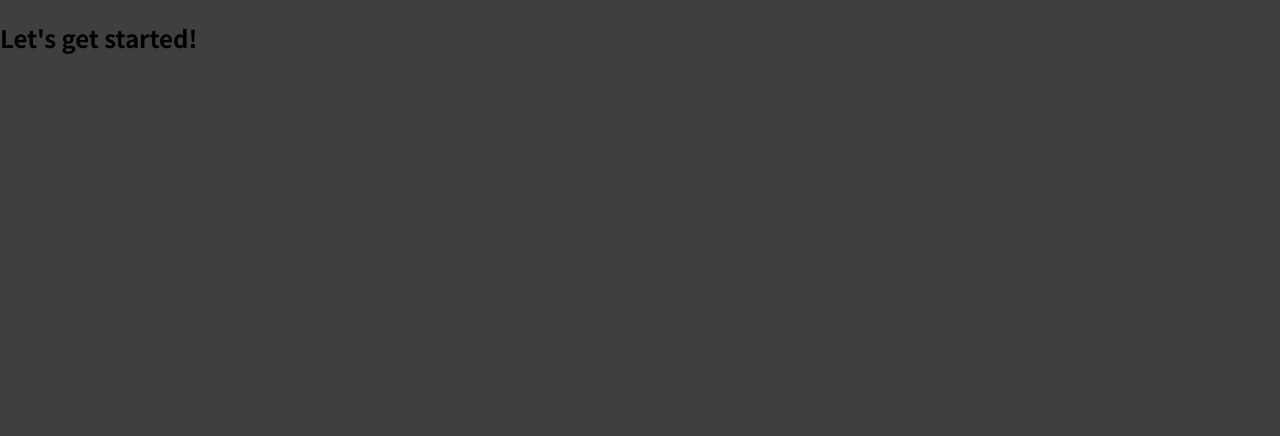
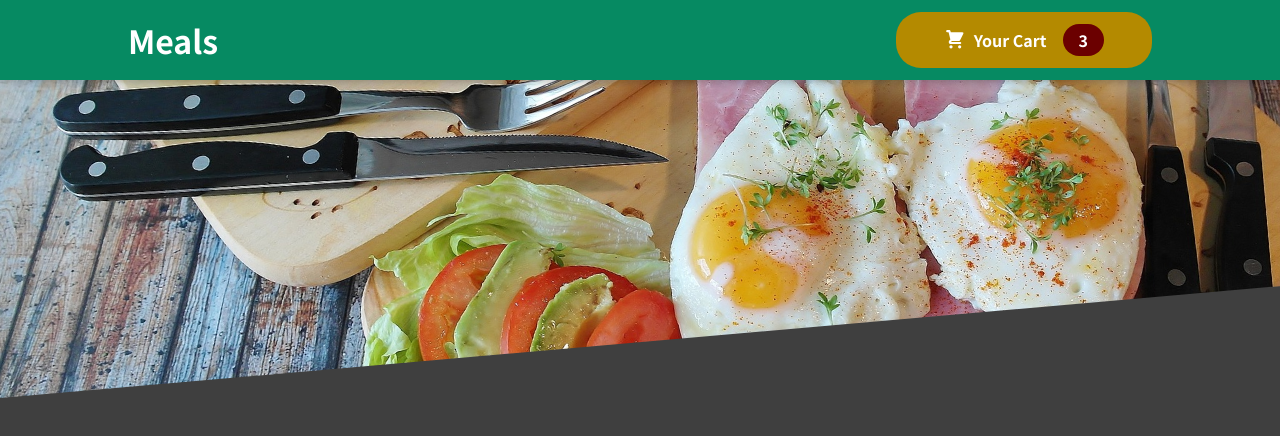
Before and after one commit to Hashwi/Food_App, a React (Create React App) app: page / in a window 1280 px wide. Shown: the top 436 px of the page. Built offline with nearby package versions, Linux system fonts and the light colour scheme.

Commit message:
Meals component

```diff
--- a/src/App.js
+++ b/src/App.js
@@ -1,8 +1,11 @@
+import { Fragment } from "react";
+import Header from "./components/Layout/Header";
+
 function App() {
   return (
-    <div>
-      <h2>Let's get started!</h2>
-    </div>
+   <Fragment>
+      <Header/>
+   </Fragment>
   );
 }
 
--- /dev/null
+++ b/src/components/Cart/CartIcon.js
@@ -0,0 +1,13 @@
+const CartIcon = () => {
+    return (
+      <svg
+        xmlns='http://www.w3.org/2000/svg'
+        viewBox='0 0 20 20'
+        fill='currentColor'
+      >
+        <path d='M3 1a1 1 0 000 2h1.22l.305 1.222a.997.997 0 00.01.042l1.358 5.43-.893.892C3.74 11.846 4.632 14 6.414 14H15a1 1 0 000-2H6.414l1-1H14a1 1 0 00.894-.553l3-6A1 1 0 0017 3H6.28l-.31-1.243A1 1 0 005 1H3zM16 16.5a1.5 1.5 0 11-3 0 1.5 1.5 0 013 0zM6.5 18a1.5 1.5 0 100-3 1.5 1.5 0 000 3z' />
+      </svg>
+    );
+  };
+
+  export default CartIcon;
--- a/src/components/Layout/Header.js
+++ b/src/components/Layout/Header.js
@@ -1,15 +1,17 @@
 import React, {Fragment}from 'react';
 
-import mealsImage from '../../assets/meals.jpg'
+import mealsImage from '../../assets/meals.jpg';
+import classes from './Header.module.css'
+import HeaderCartButton from './HeaderCartButton';
 
 export default function Header(props) {
   return (
     <Fragment>
-        <header>
+        <header className={classes.header}>
         <h1>Meals</h1>
-        <button>Cart</button>
+        <HeaderCartButton/>
         </header>
-        <div>
+        <div className={classes['main-image']}>
             <img src={mealsImage}/>
         </div>
     </Fragment>
--- a/src/components/Layout/Header.module.css
+++ b/src/components/Layout/Header.module.css
@@ -4,7 +4,7 @@
     left: 0;
     width: 100%;
     height: 5rem;
-    background-color: #8a2b06;
+    background-color: #068a62;
     color: white;
     display: flex;
     justify-content: space-between;
--- /dev/null
+++ b/src/components/Layout/HeaderCartButton.js
@@ -0,0 +1,17 @@
+import React from 'react';
+import CartIcon from '../Cart/CartIcon';
+import classes from './HeaderCartButton.module.css'
+
+export default function HeaderCartButton(props) {
+  return (
+    <button className={classes.button}>
+      <span className={classes.icon}>
+        <CartIcon/>
+      </span>
+      <span>Your Cart</span>
+      <span className={classes.badge}>
+        3
+      </span>
+    </button>
+  )
+}
--- /dev/null
+++ b/src/components/Layout/HeaderCartButton.module.css
@@ -0,0 +1,59 @@
+.button {
+    cursor: pointer;
+    font: inherit;
+    border: none;
+    background-color: #b48a00;
+    color: white;
+    padding: 0.75rem 3rem;
+    display: flex;
+    justify-content: space-around;
+    align-items: center;
+    border-radius: 25px;
+    font-weight: bold;
+  }
+
+  .button:hover,
+  .button:active {
+    background-color: #2c0d00;
+  }
+
+  .icon {
+    width: 1.35rem;
+    height: 1.35rem;
+    margin-right: 0.5rem;
+  }
+
+  .badge {
+    background-color: #6b0000;
+    padding: 0.25rem 1rem;
+    border-radius: 25px;
+    margin-left: 1rem;
+    font-weight: bold;
+  }
+
+  .button:hover .badge,
+  .button:active .badge {
+    background-color:  #b48a00;
+  }
+
+  .bump {
+    animation: bump 300ms ease-out;
+  }
+
+  @keyframes bump {
+    0% {
+      transform: scale(1);
+    }
+    10% {
+      transform: scale(0.9);
+    }
+    30% {
+      transform: scale(1.1);
+    }
+    50% {
+      transform: scale(1.15);
+    }
+    100% {
+      transform: scale(1);
+    }
+  }
```
Also changed, not shown: src/components/Meals/AvailableMeals.js (added), src/components/Meals/Meals.js (added), src/components/Meals/MeaslSummery.js (added).
